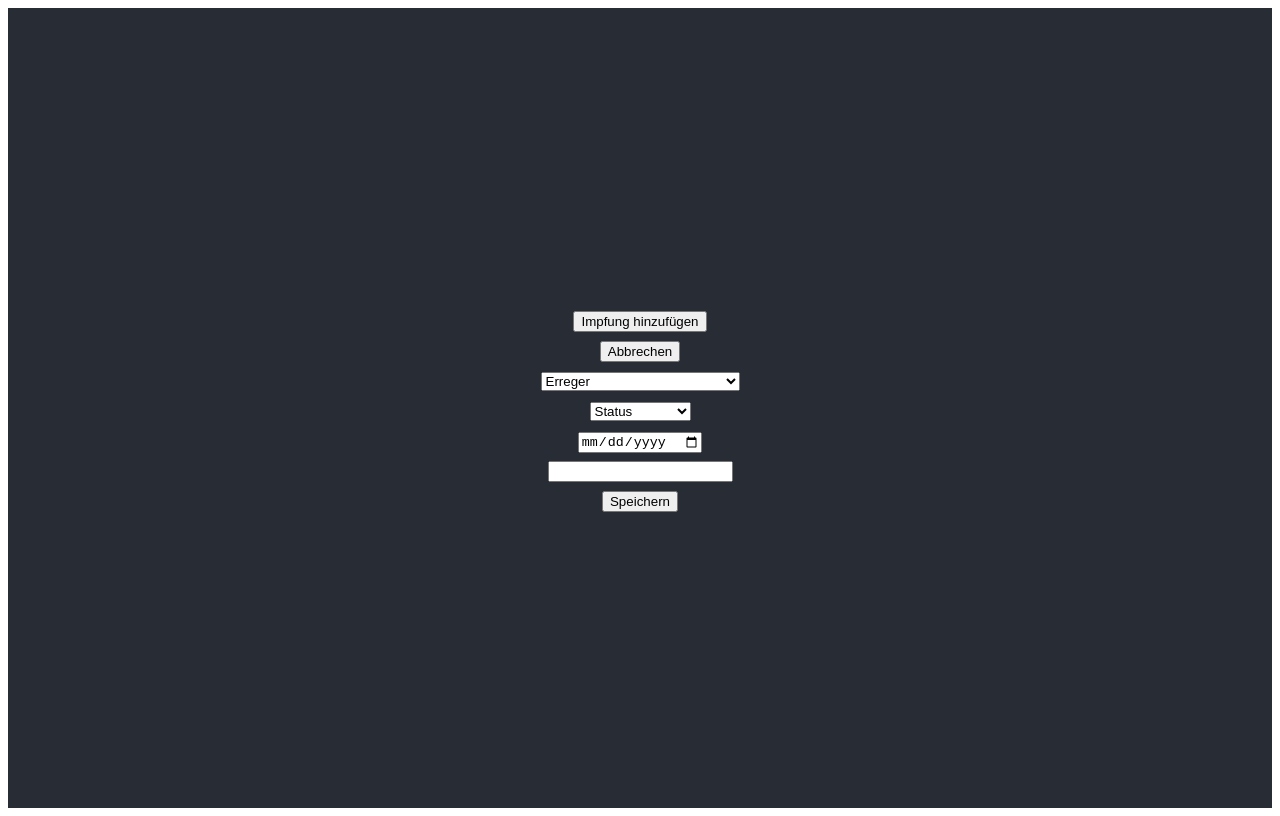
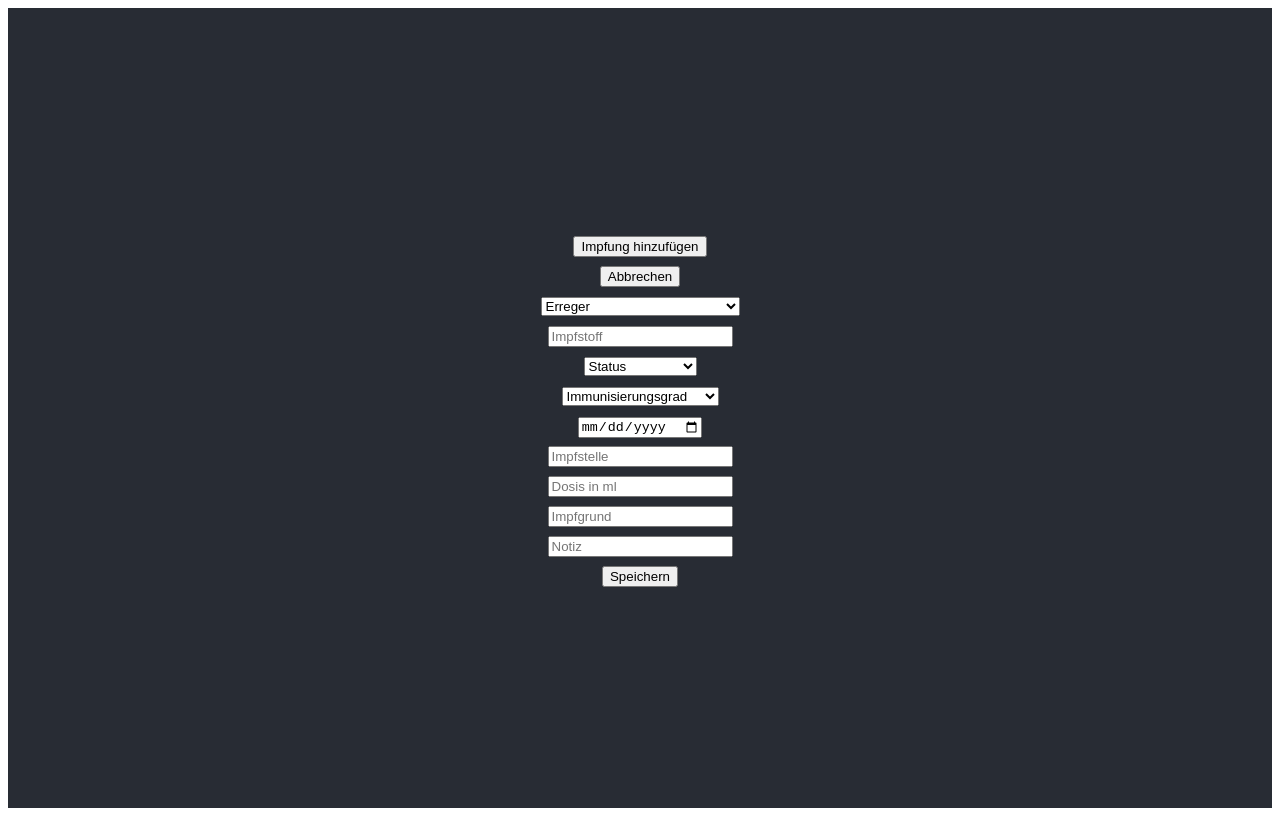
Before and after one commit to bemme001/Impfkalender, a React (Create React App) app: page / in a window 1280 px wide. Both pictures are taken after a click on the button "Impfung hinzufügen". Built offline with nearby package versions, Linux system fonts and the light colour scheme.

Commit message:
added missing fields to the form

```diff
--- a/src/components/addImmunization/Popup.js
+++ b/src/components/addImmunization/Popup.js
@@ -33,9 +33,6 @@ class Popup extends React.Component {
         break;
       case 'site':
         this.immunization.site = event.target.value;
-        break;
-      case 'route':
-        this.immunization.route = event.target.value;
         break;
       case 'dose':
         this.immunization.dose = event.target.value;
@@ -88,15 +85,34 @@ class Popup extends React.Component {
               { this.immunization.diseaseData.map( (x, y) => <option key={y}>{x}</option>) }
             </select>
             <br/>
+            <input type='text' placeholder='Impfstoff' name='vaccine' onChange={this.handleChange}/>
+            <br/>
             <select name='status' defaultValue={"Status"} onChange={this.handleChange}>
               <option value="Status" disabled hidden>Status</option>
-              <option value="completed">Completed</option>
-              <option value="uncompleted">Uncompleted</option>
+              <option value="completed">Abgeschlossen</option>
+              <option value="uncompleted">Unvollendet</option>
             </select>
             <br/>
-            <input type='date' name='date' onChange={this.handleChange}/>
+            <select name='immun' defaultValue={"Immunisierungsgrad"} onChange={this.handleChange}>
+              <option value="Immunisierungsgrad" disabled hidden>Immunisierungsgrad</option>
+              <option value="G1">Grundimmunisierung 1</option>
+              <option value="G2">Grundimmunisierung 2</option>
+              <option value="G3">Grundimmunisierung 3</option>
+              <option value="A1">Auffrischimpfung 1</option>
+              <option value="A2">Auffrischimpfung 2</option>
+              <option value="A3">Auffrischimpfung 3</option>
+              <option value="S">Standardimpfung</option>
+            </select>
             <br/>
-            <input type='text' name='site' onChange={this.handleChange}/>
+            <input type='date' placeholder={new Date()} name='date' onChange={this.handleChange}/>
+            <br/>
+            <input type='text' placeholder='Impfstelle' name='site' onChange={this.handleChange}/>
+            <br/>
+            <input type='text' placeholder='Dosis in ml' pattern="[0-9]+((.|,)[0-9]+)?" name='dose' onChange={this.handleChange}/>
+            <br/>
+            <input type='text' placeholder='Impfgrund' name='reason' onChange={this.handleChange}/>
+            <br/>
+            <input type='text' placeholder='Notiz' name='note' onChange={this.handleChange}/>
             <br/>
             <input type='submit' className='submit_button' value='Speichern'/>
           </form>
--- a/src/components/addImmunization/immunization.js
+++ b/src/components/addImmunization/immunization.js
@@ -16,7 +16,7 @@ export default class Immunization {
           "Diphtherie", "Hepatitis B", "Hibb – H. influenzae Typ b", "Influenza", "Masern",
           "Meningokokken C", "Herpes zoster", "HPV – Humane Papillomviren", "Mumps, Röteln", "Pertussis",
           "Pneumokokken", "Poliomyelitis", "Rotaviren", "Tetanus", "Varizellen"
-      ];
+        ];
     };
     create = () => {                   // returns: JSON gefühlt mit den Daten des Objektes
         return JSON.parse(`{
```
